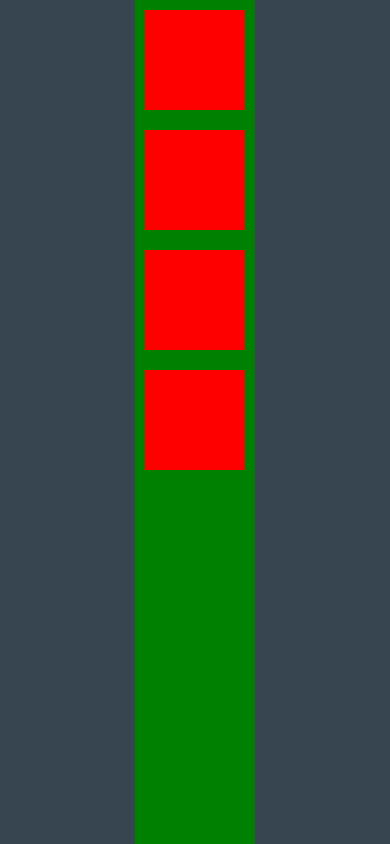
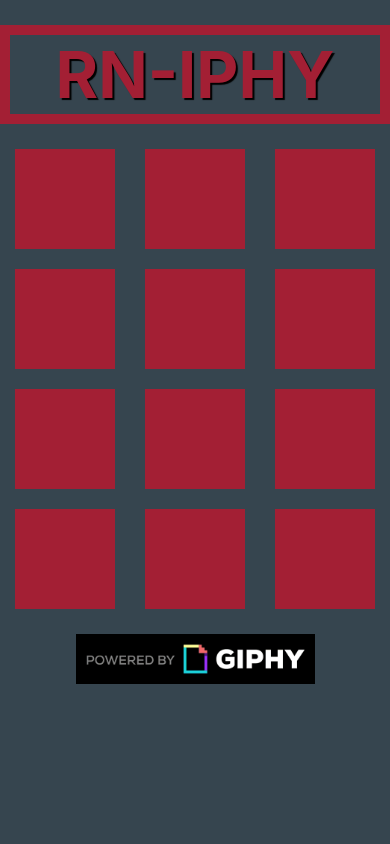
Before and after one commit to simonayzman/RN-IPHY, a React Native app: screen / in a window 390 px wide. Built offline with nearby package versions, Linux system fonts and the light colour scheme.

Commit message:
Added columns and better styling to home feed

```diff
--- a/src/components/HomeFeed.js
+++ b/src/components/HomeFeed.js
@@ -3,7 +3,11 @@ import {
   StyleSheet,
   View,
   FlatList,
+  Text,
+  Image,
 } from 'react-native';
+
+import { colors, margins } from '../lib/styles';
 
 export default class HomeFeed extends Component {
 
@@ -11,14 +15,50 @@ export default class HomeFeed extends Component {
     return item;
   }
 
+  renderHeader() {
+    return (
+      <View style={styles.header}>
+        <Text style={styles.headerText}>RN-IPHY</Text>
+      </View>
+    );
+  }
+
   renderItem() {
     return <View style={styles.cell} />
   }
 
+  renderFooter() {
+    return (
+      <View style={styles.giphyAttributionView}>
+        <Image
+          source={require('../images/powered_by_giphy.gif')}
+          style={styles.giphyAttribution}
+          resizeMode={'contain'}
+        />
+      </View>
+    );
+  }
+
   render() {
-    const gifData = ['sameGifUrl1', 'sameGifUrl2', 'sameGifUrl3', 'sameGifUrl4'];
+    const gifData = [
+      'gifUrl1',
+      'gifUrl2',
+      'gifUrl3',
+      'gifUrl4',
+      'gifUrl5',
+      'gifUrl6',
+      'gifUrl7',
+      'gifUrl8',
+      'gifUrl9',
+      'gifUrl10',
+      'gifUrl11',
+      'gifUrl12',
+    ];
     return (
       <FlatList
+        ListHeaderComponent={this.renderHeader}
+        ListFooterComponent={this.renderFooter}
+        numColumns={3}
         keyExtractor={this.getItemKey}
         renderItem={this.renderItem}
         data={gifData}
@@ -31,12 +71,38 @@ export default class HomeFeed extends Component {
 const styles = StyleSheet.create({
   container: {
     flex: 1,
-    backgroundColor: 'green',
   },
   cell: {
     height: 100,
     width: 100,
-    margin: 10,
-    backgroundColor: 'red',
+    marginHorizontal: margins.HORIZONTAL.GUTTER,
+    marginVertical: margins.VERTICAL.MEDIUM,
+    backgroundColor: colors.RED,
+  },
+  header: {
+    alignItems: 'center',
+    borderWidth: 10,
+    marginTop: margins.VERTICAL.STATUS_BAR,
+    marginBottom: margins.VERTICAL.LARGE,
+    borderColor: colors.RED,
+  },
+  headerText: {
+    color: colors.RED,
+    fontSize: 65,
+    fontWeight: 'bold',
+    textShadowColor: 'black',
+    textShadowRadius: 1,
+    textShadowOffset: {
+      width: 2,
+      height: 2,
+    }
+  },
+  giphyAttributionView: {
+    marginTop: margins.VERTICAL.LARGE,
+  },
+  giphyAttribution: {
+    height: 50,
+    width: 350,
+    alignSelf: 'center',
   },
 });
--- a/src/lib/styles.js
+++ b/src/lib/styles.js
@@ -12,6 +12,7 @@ const margins = {
   },
   VERTICAL: {
     SMALL: 5,
+    MEDIUM: 10,
     LARGE: 15,
     STATUS_BAR: 25,
   },
```
